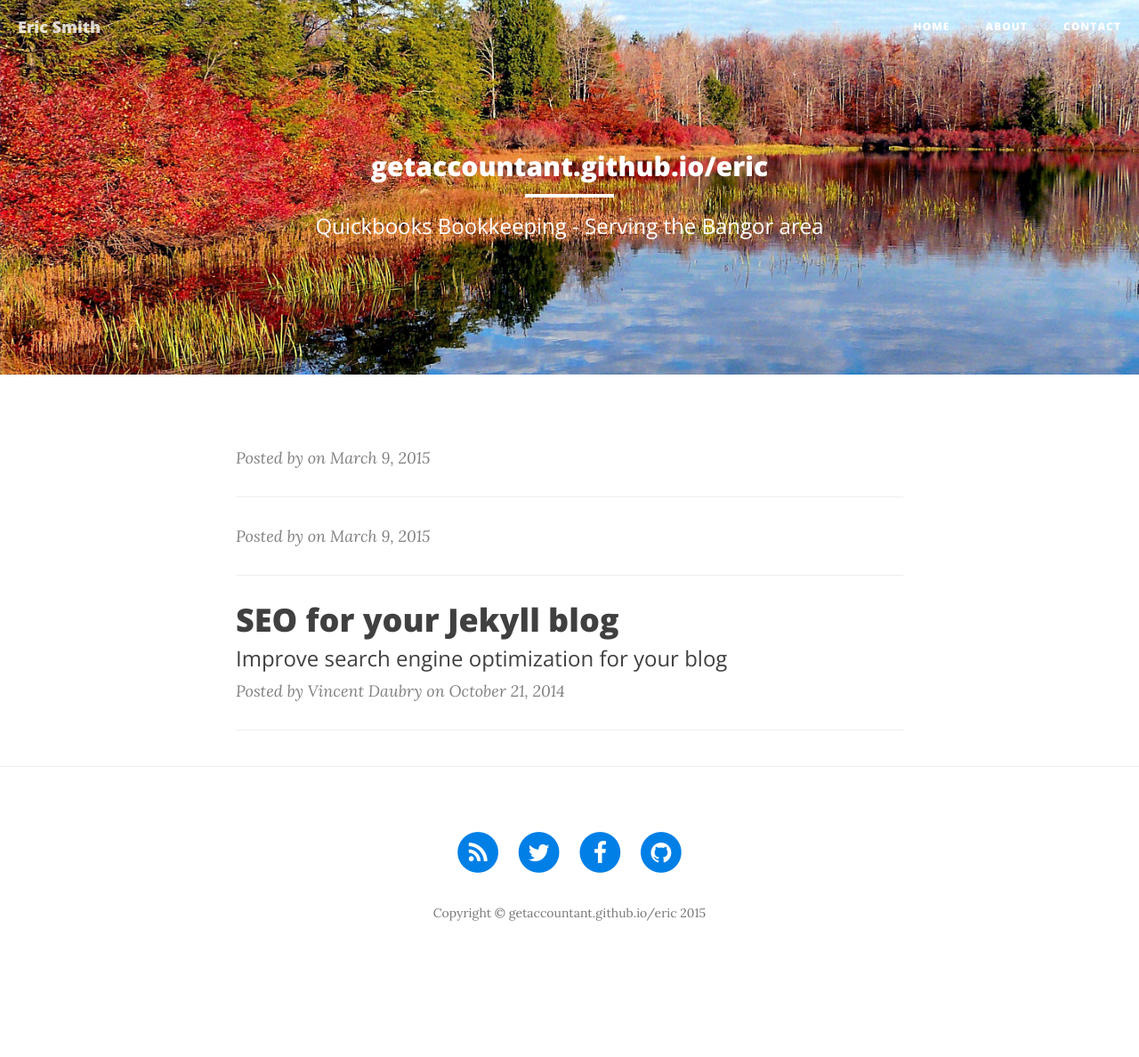
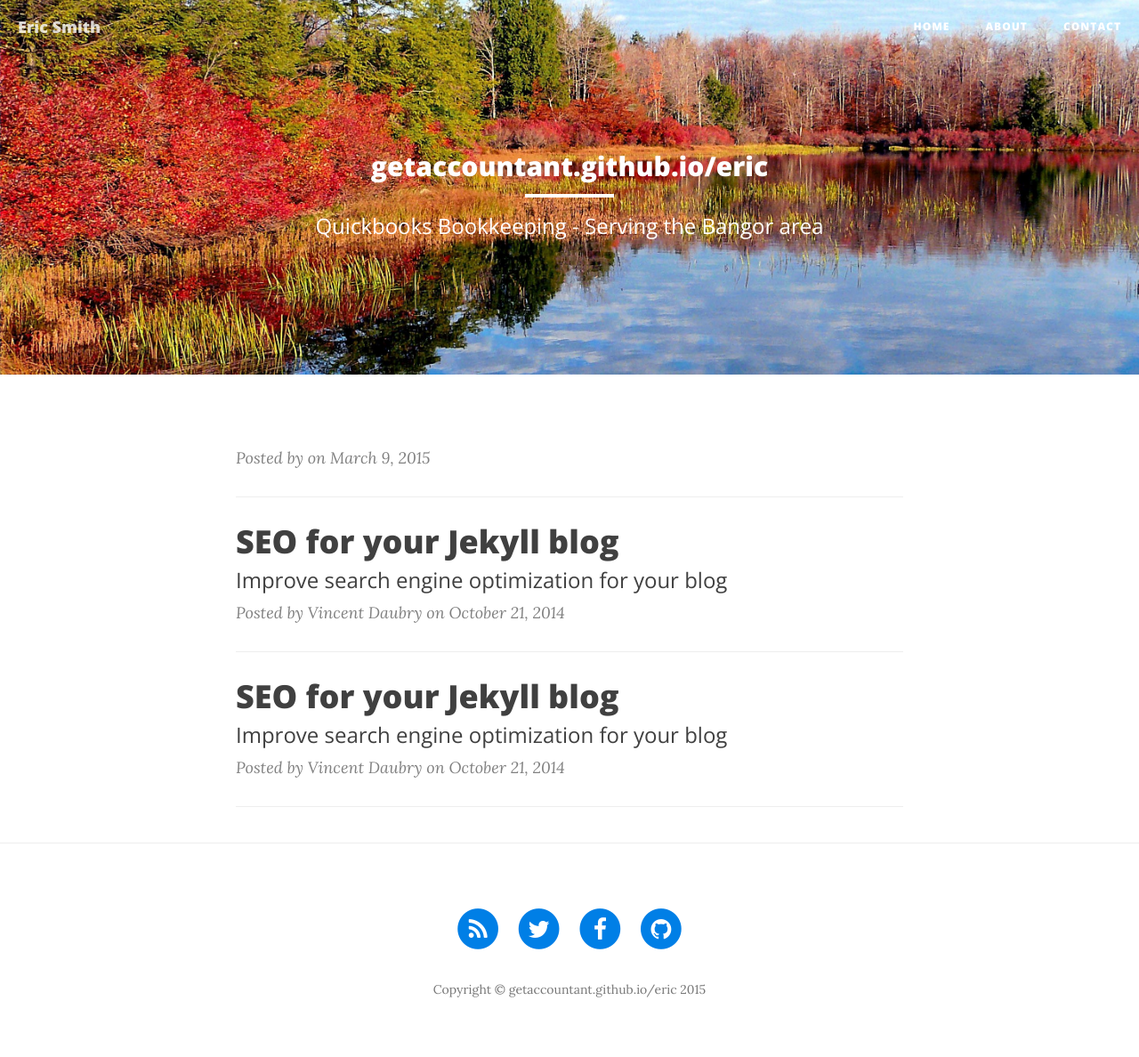
Before and after one commit to grumaccountant/eric, a Jekyll site: the page built from index.html, in a window 1280 px wide. Shown: the whole page at 89% size. Built offline with Jekyll 4.4.1, drawn with Linux system fonts in a browser that asks for light colours; nearby versions of some CDN libraries; the list of posts is cut into pages by our own code; before the commit the page ends 1102 px from its top, so only the background shows below that.

Commit message:
Update and rename 2015-02-23-Distributed-load-testing-with-jmeter-and-EC2.markdown to 2015-03-09-Nonprofit-customization-of-donor-statements.markdown

```diff
--- a/_posts/2015-02-23-Distributed-load-testing-with-jmeter-and-EC2.markdown
+++ b/_posts/2015-03-09-Nonprofit-customization-of-donor-statements.markdown
@@ -1,11 +1,11 @@
 ---
 layout:     post
-title:      "Nonprofit customization of donor statements”
-subtitle:   "Using Quickbooks as a one-stop shop for donor information”
-description: "Full service bookkeeping -- serving the Bangor Area"
-date:       2015-03-09
-author:     "Eric Smith"
-header-img: "img/mar.jpg"
+title:      "SEO for your Jekyll blog"
+subtitle:   "Improve search engine optimization for your blog"
+description: "Learn how to optimize your Jekyll blog posts for search engines"
+date:       2014-10-21
+author:     "Vincent Daubry"
+header-img: "img/Mar.jpg"
 ---
 
 Donor statements run from Quickbooks?  Yes it can!
```
